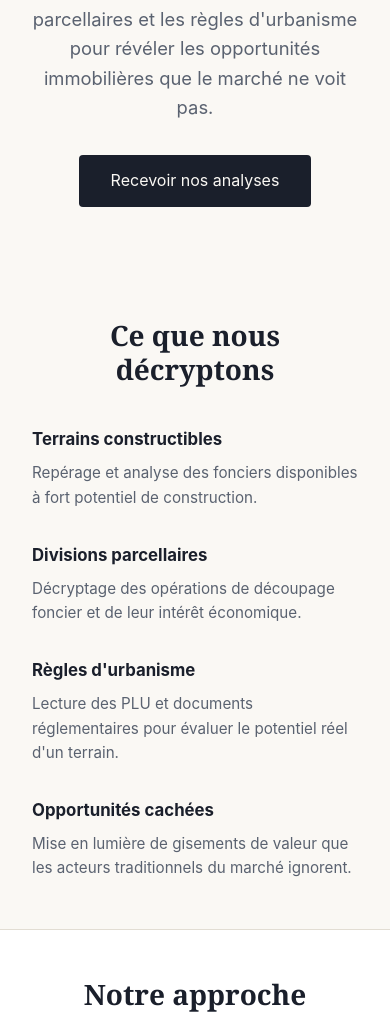
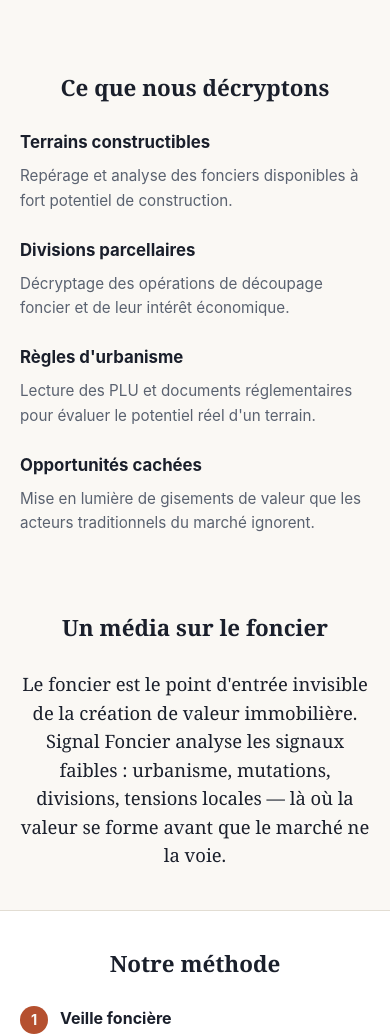
Before and after one commit to FlorentMaurice72/SignalFoncier, a plain HTML site: page index.html in a window 390 px wide. Shown: the part 559-1594 px from the top of the page. Drawn offline with Linux system fonts and the light colour scheme.

Commit message:
Add SEO metadata, mobile responsive, manifesto section, and editorial refinements

```diff
--- a/index.html
+++ b/index.html
@@ -3,8 +3,22 @@
 <head>
 <meta charset="UTF-8">
 <meta name="viewport" content="width=device-width, initial-scale=1.0">
+
 <title>Signal Foncier — Détecter la valeur invisible du foncier</title>
-<meta name="description" content="Signal Foncier analyse les terrains constructibles, les divisions parcellaires et les règles d'urbanisme pour révéler les opportunités immobilières que le marché ne voit pas.">
+<meta name="description" content="Signal Foncier est un média indépendant qui analyse les terrains constructibles, les divisions parcellaires et les règles d'urbanisme pour révéler les opportunités invisibles du marché immobilier.">
+<meta name="author" content="Signal Foncier">
+<meta name="robots" content="index, follow">
+
+<meta property="og:type" content="website">
+<meta property="og:title" content="Signal Foncier — Analyse du foncier">
+<meta property="og:description" content="Média indépendant d'analyse du foncier et des opportunités immobilières invisibles.">
+
+<meta name="twitter:card" content="summary">
+<meta name="twitter:title" content="Signal Foncier">
+<meta name="twitter:description" content="Analyse du foncier et des opportunités immobilières invisibles.">
+
+<meta name="theme-color" content="#1a1f2b">
+
 <style>
   :root {
     --ink: #1a1f2b;
@@ -123,6 +137,18 @@
     font-size: 0.95rem;
   }
 
+  .manifesto {
+    max-width: 700px;
+    text-align: center;
+  }
+
+  .manifesto p {
+    font-family: Georgia, "Times New Roman", serif;
+    font-size: 1.35rem;
+    line-height: 1.55;
+    color: var(--ink);
+  }
+
   .approach {
     background: #fff;
     border-top: 1px solid var(--line);
@@ -178,6 +204,56 @@
     font-size: 0.85rem;
     color: var(--muted);
   }
+
+  @media (max-width: 640px) {
+    header {
+      flex-wrap: wrap;
+      gap: 0.75rem;
+      padding: 1rem 1.25rem;
+    }
+
+    nav a {
+      margin-left: 0;
+      margin-right: 1.25rem;
+      font-size: 0.9rem;
+    }
+
+    .hero {
+      padding: 3rem 1.25rem 2.5rem;
+    }
+
+    .hero h1 {
+      font-size: 2rem;
+    }
+
+    .hero p.subtitle {
+      font-size: 1rem;
+    }
+
+    section {
+      padding: 2.5rem 1.25rem;
+    }
+
+    section h2 {
+      font-size: 1.4rem;
+      margin-bottom: 1.75rem;
+    }
+
+    .manifesto p {
+      font-size: 1.15rem;
+    }
+
+    .grid,
+    .steps {
+      grid-template-columns: 1fr;
+      gap: 1.5rem;
+    }
+
+    .cta-button {
+      width: 100%;
+      text-align: center;
+    }
+  }
 </style>
 </head>
 <body>
@@ -186,20 +262,21 @@
   <div class="logo">Signal Foncier</div>
   <nav>
     <a href="#analyses">Analyses</a>
-    <a href="#approche">Approche</a>
+    <a href="#pourquoi">Pourquoi</a>
+    <a href="#methode">Méthode</a>
     <a href="#contact">Contact</a>
   </nav>
 </header>
 
 <div class="hero">
   <span class="tagline">Le média indépendant des investisseurs fonciers</span>
-  <h1>Détecter la valeur invisible du foncier</h1>
+  <h1>Explorer l'angle mort du marché foncier</h1>
   <p class="subtitle">
-    Signal Foncier analyse les terrains constructibles, les divisions parcellaires
-    et les règles d'urbanisme pour révéler les opportunités immobilières que le
-    marché ne voit pas.
+    Signal Foncier étudie les terrains, les découpages et les règles d'urbanisme
+    pour donner une lecture territoriale que les circuits classiques de
+    l'immobilier laissent de côté.
   </p>
-  <a href="#contact" class="cta-button">Recevoir nos analyses</a>
+  <a href="#contact" class="cta-button">S'abonner aux analyses</a>
 </div>
 
 <section id="analyses">
@@ -224,8 +301,17 @@
   </div>
 </section>
 
-<section id="approche" class="approach">
-  <h2>Notre approche</h2>
+<section id="pourquoi" class="manifesto">
+  <h2>Un média sur le foncier</h2>
+  <p>
+    Le foncier est le point d'entrée invisible de la création de valeur immobilière.
+    Signal Foncier analyse les signaux faibles : urbanisme, mutations, divisions,
+    tensions locales — là où la valeur se forme avant que le marché ne la voie.
+  </p>
+</section>
+
+<section id="methode" class="approach">
+  <h2>Notre méthode</h2>
   <div class="steps">
     <div class="step">
       <h3>Veille foncière</h3>
@@ -247,10 +333,10 @@
 </section>
 
 <section id="contact" class="contact">
-  <h2>Restez informé</h2>
+  <h2>Suivre les analyses foncières</h2>
   <p>Signal Foncier est un média d'analyse et de recherche, pas une plateforme.<br>
-     Contactez-nous pour échanger sur nos publications.</p>
-  <a href="mailto:contact@signalfoncier.fr" class="cta-button">Nous contacter</a>
+     Abonnez-vous pour recevoir nos publications.</p>
+  <a href="mailto:contact@signalfoncier.fr" class="cta-button">S'abonner aux analyses</a>
 </section>
 
 <footer>
```
